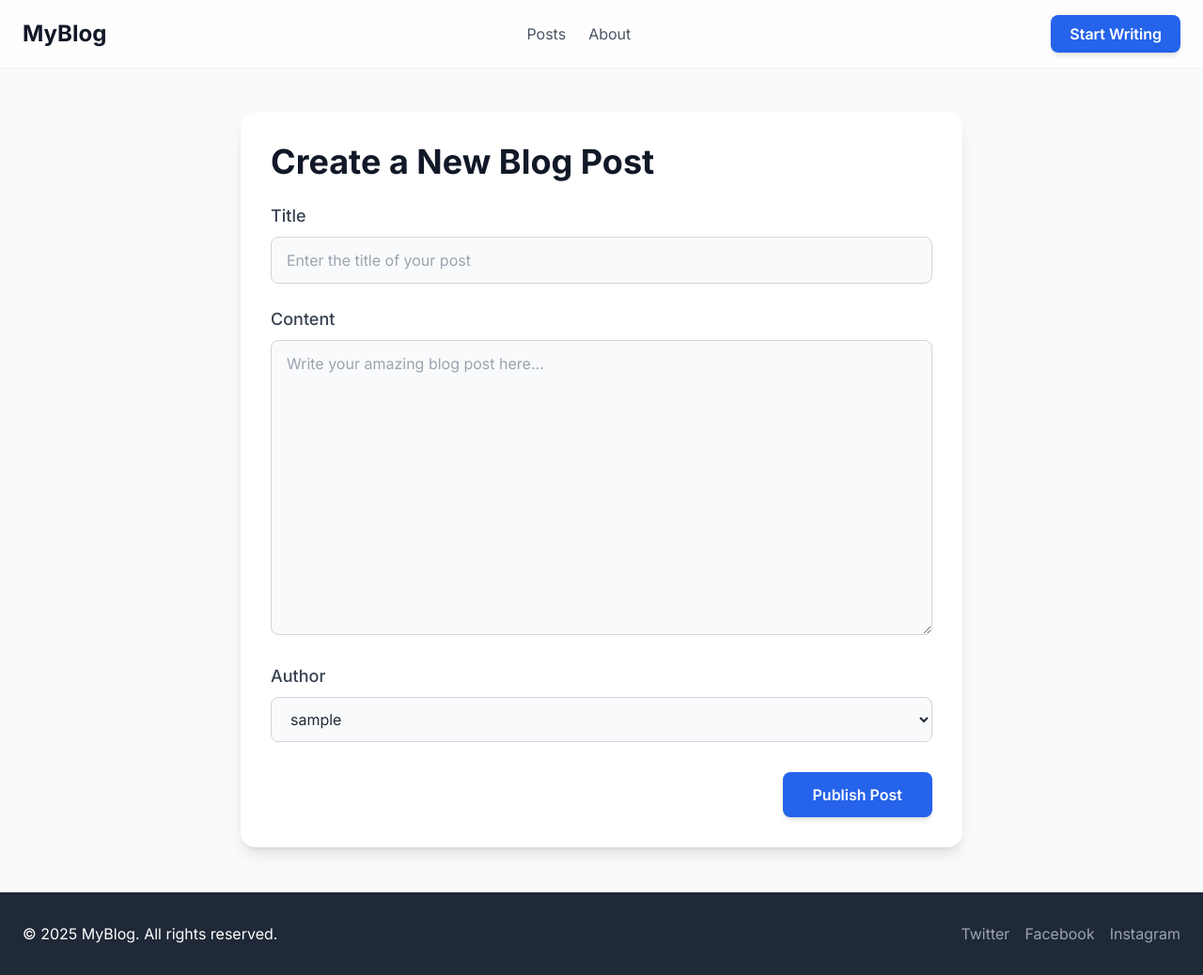
After one commit to sepehreshraghisamani/django_blog_app, a Django app: page /blog/create/ in a window 1280 px wide. The commit adds this page. Shown: the whole page at 94% size. Run offline with Django 5.2, Linux system fonts and the light colour scheme; tables that the repository leaves empty hold one stand-in row (values such as "Sample post"); some libraries are stand-ins or nearby versions.

Commit message:
creating a blog post enabled .

```diff
--- a/blog/models.py
+++ b/blog/models.py
@@ -1,4 +1,5 @@
 from django.db import models
+from django.urls import reverse
 
 class Blog_Post(models.Model):
     title = models.CharField(max_length=200)
@@ -10,4 +11,8 @@ class Blog_Post(models.Model):
     def __str__(self):
         return self.title
 
+    def get_absolute_url(self):
+        return reverse("blog-detail", args=[str(self.id)])
+
+
 # Create your models here.
--- a/blog/urls.py
+++ b/blog/urls.py
@@ -6,4 +6,5 @@ from . import views
 urlpatterns = [
     path('', BlogPostListView.as_view(), name='blog-list'),
     path('<int:pk>/', views.BlogPostDetailView.as_view(), name='blog-detail'),
+    path('create/', views.BlogPostCreateView.as_view(), name='blog-create'),
 ]
--- a/blog/views.py
+++ b/blog/views.py
@@ -1,6 +1,7 @@
 from django.shortcuts import render
 from .models import Blog_Post
 from django.views.generic import ListView,DetailView
+from django.views.generic.edit import CreateView
 
 # Create your views here.
 
@@ -16,3 +17,8 @@ class BlogPostDetailView(DetailView):
     template_name = 'blog/blog_detail.html'
     context_object_name = 'blog_post'
     date_field = 'created_at'
+
+class BlogPostCreateView(CreateView):
+    model = Blog_Post
+    template_name = 'blog/blog_create.html'
+    fields = ['title', 'content', 'author']
--- a/templates/base.html
+++ b/templates/base.html
@@ -49,7 +49,7 @@
                 </div>
 
                 {% comment %} <!-- CTA Button --> {% endcomment %}
-                <a href="#" class="hidden md:block bg-blue-600 text-white font-semibold px-5 py-2 rounded-lg hover:bg-blue-700 transition-all duration-300 shadow-md hover:shadow-lg transform hover:-translate-y-0.5">
+                <a href="{% url "blog-create" %}" class="hidden md:block bg-blue-600 text-white font-semibold px-5 py-2 rounded-lg hover:bg-blue-700 transition-all duration-300 shadow-md hover:shadow-lg transform hover:-translate-y-0.5">
                     Start Writing
                 </a>
 
--- /dev/null
+++ b/templates/blog/blog_create.html
@@ -0,0 +1,52 @@
+{% extends "base.html" %}
+
+{% block title %}Create a New Post{% endblock %}
+
+{% block content %}
+<div class="container mx-auto px-6 py-12">
+    <div class="max-w-3xl mx-auto bg-white p-8 rounded-2xl shadow-lg">
+        <h1 class="text-4xl font-bold text-gray-900 mb-6">Create a New Blog Post</h1>
+
+        <form method="POST" novalidate>
+            {% csrf_token %}
+
+            <div class="space-y-6">
+                {% comment %} <!-- Title Field --> {% endcomment %}
+                <div>
+                    <label for="title" class="block text-lg font-medium text-gray-700 mb-2">Title</label>
+                    <input type="text" name="title" id="title"
+                           class="w-full px-4 py-3 bg-gray-50 border border-gray-300 rounded-lg focus:ring-4 focus:ring-blue-200 focus:border-blue-500 transition-all"
+                           placeholder="Enter the title of your post" required>
+                </div>
+
+                {% comment %} <!-- Body Content Field --> {% endcomment %}
+                <div>
+                    <label for="id_content" class="block text-lg font-medium text-gray-700 mb-2">Content</label>
+                    <textarea name="content" id="id_content" rows="12"
+                              class="w-full px-4 py-3 bg-gray-50 border border-gray-300 rounded-lg focus:ring-4 focus:ring-blue-200 focus:border-blue-500 transition-all"
+                              placeholder="Write your amazing blog post here..." required></textarea>
+                </div>
+
+                {% comment %} <!-- Author Selection Field --> {% endcomment %}
+                <div>
+                    <label for="id_author" class="block text-lg font-medium text-gray-700 mb-2">Author</label>
+                    <select name="author" id="id_author"
+                            class="w-full px-4 py-3 bg-gray-50 border border-gray-300 rounded-lg focus:ring-4 focus:ring-blue-200 focus:border-blue-500 transition-all">
+                        {% for user in view.get_form.fields.author.queryset %}
+                            <option value="{{ user.pk }}">{{ user.username }}</option>
+                        {% endfor %}
+                    </select>
+                </div>
+            </div>
+
+            {% comment %} <!-- Form Submission Button --> {% endcomment %}
+            <div class="mt-8 text-right">
+                <button type="submit"
+                        class="bg-blue-600 text-white font-semibold px-8 py-3 rounded-lg hover:bg-blue-700 transition-all duration-300 shadow-md hover:shadow-lg transform hover:-translate-y-0.5 focus:outline-none focus:ring-4 focus:ring-blue-300">
+                    Publish Post
+                </button>
+            </div>
+        </form>
+    </div>
+</div>
+{% endblock %}
--- a/templates/blog/blog_list.html
+++ b/templates/blog/blog_list.html
@@ -19,7 +19,7 @@
 
         {% for post in blog_posts %}
         <div class="bg-white rounded-xl shadow-lg overflow-hidden transform hover:-translate-y-2 transition-all duration-300 group">
-            <a href="{% url "blog-detail" post.id %}" class="block">
+            <a href="{{post.get_absolute_url}}" class="block">
 
 
 
```
